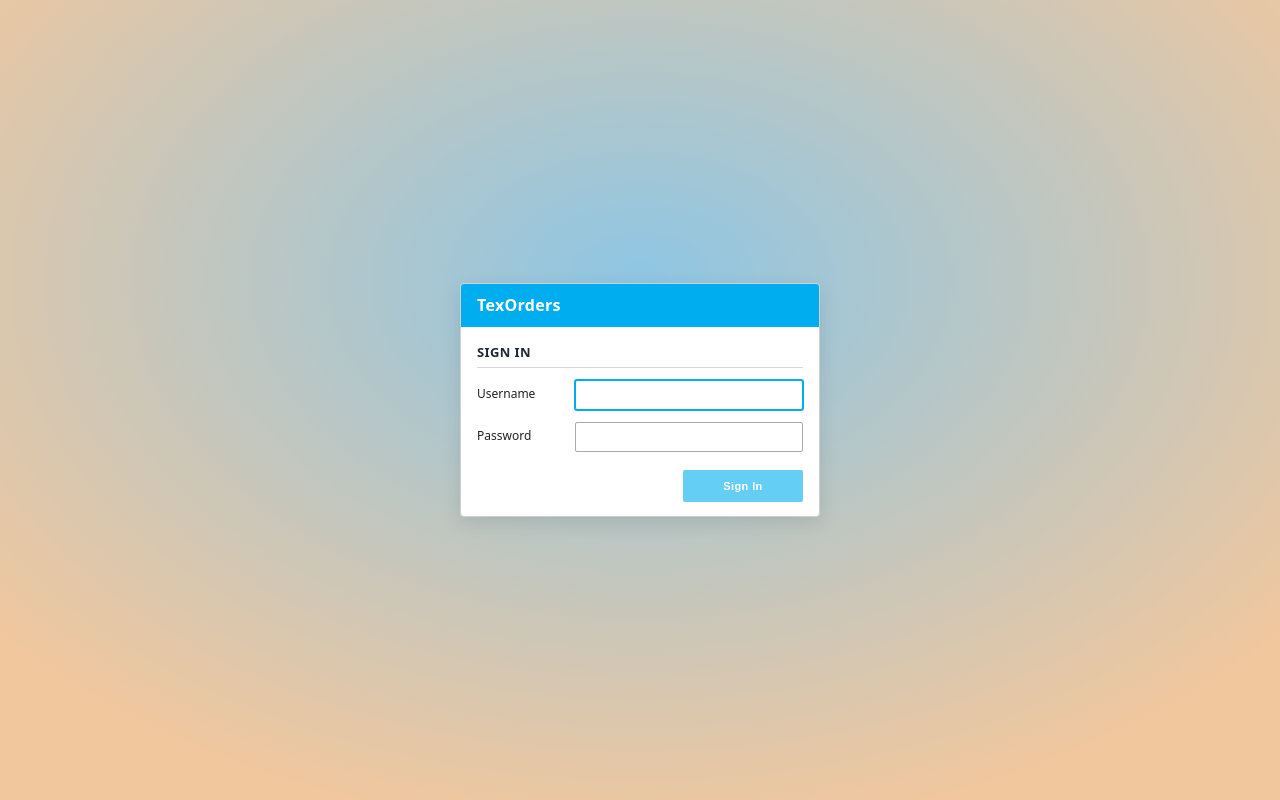
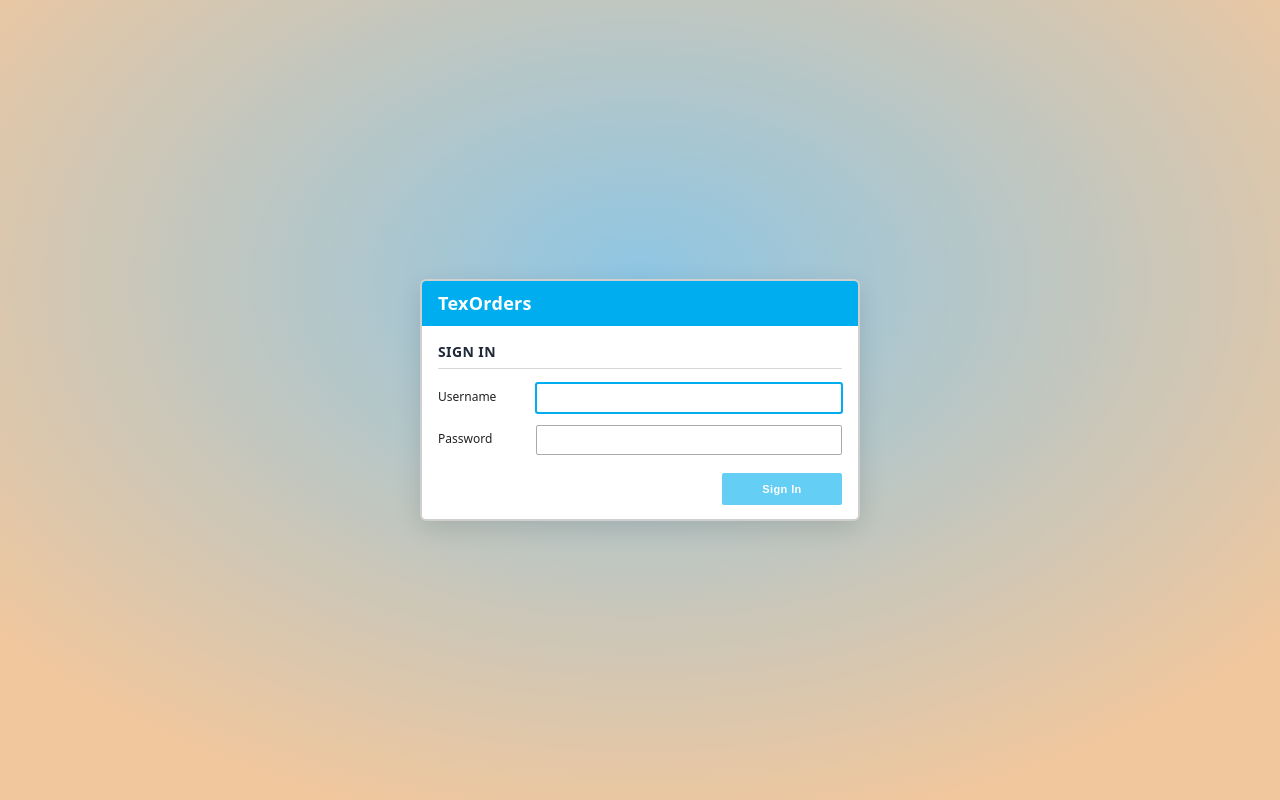
Before and after one commit to Mohan2928/sales-order-app, a React (Vite) app in the folder frontend/: page /login in a window 1280 px wide. Built offline with nearby package versions, Linux system fonts and the light colour scheme.

Commit message:
Login: border 2px, width 440px, brand 18px, title 14px

```diff
--- a/frontend/src/pages/Login.css
+++ b/frontend/src/pages/Login.css
@@ -8,12 +8,12 @@
 
 .login-card {
   width: 100%;
-  max-width: 360px;
+  max-width: 440px;
   background: #fff;
-  border: 1px solid var(--line);
-  border-radius: 4px;
+  border: 2px solid var(--line);
+  border-radius: 6px;
   overflow: hidden;
-  box-shadow: 0 6px 20px rgba(0, 0, 0, .10);
+  box-shadow: 0 8px 26px rgba(0, 0, 0, .12);
 }
 
 .login-head {
@@ -23,7 +23,7 @@
 
 .login-brand {
   color: #fff;
-  font-size: 16px;
+  font-size: 18px;
   font-weight: 700;
   letter-spacing: .3px;
 }
@@ -33,14 +33,14 @@
 }
 
 .login-title {
-  font-size: 13px;
+  font-size: 14px;
   font-weight: 700;
   color: #1f2937;
   text-transform: uppercase;
   letter-spacing: .4px;
   border-bottom: 1px solid #d8d8d8;
   padding-bottom: 6px;
-  margin: 0 0 12px;
+  margin: 0 0 14px;
 }
 
 .login-card .field {
```
Also changed, not shown: 2 other files (tests, documents, lock files or other folders).
